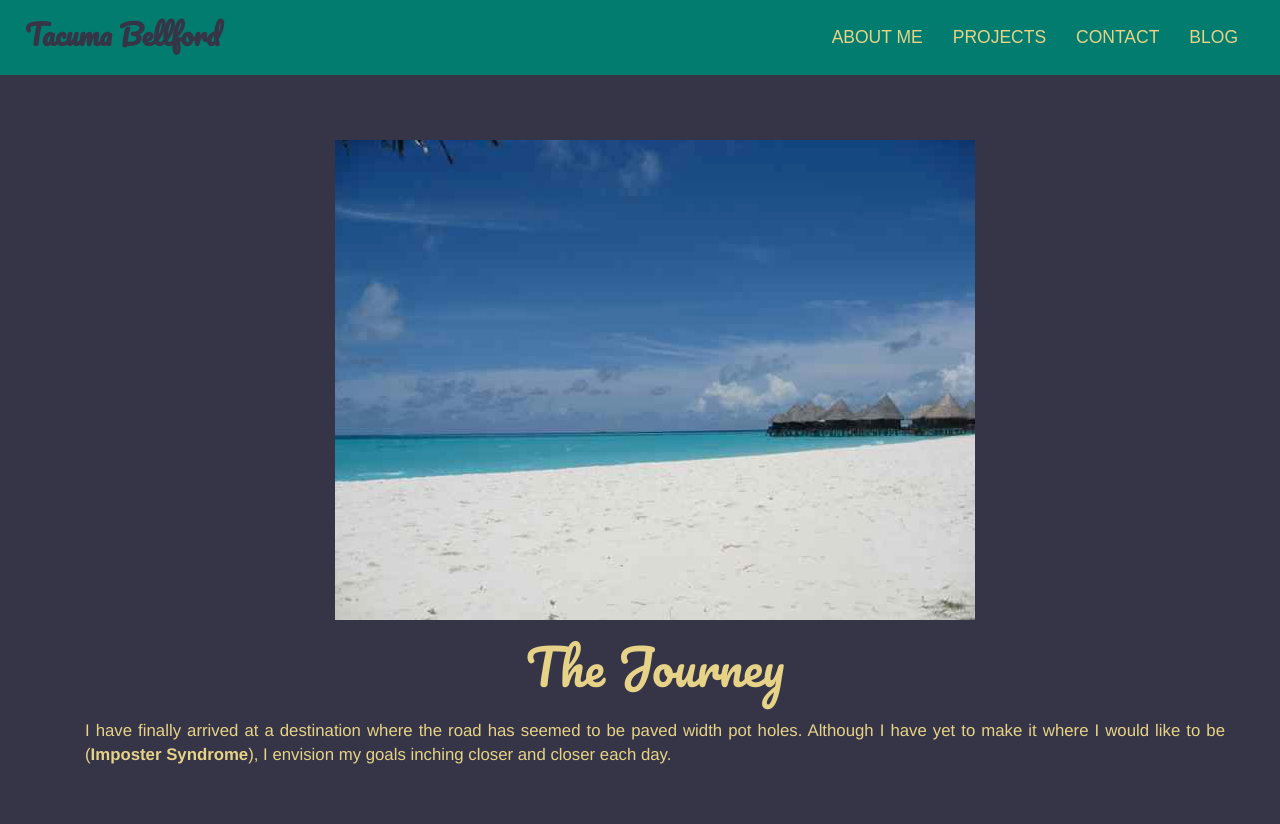
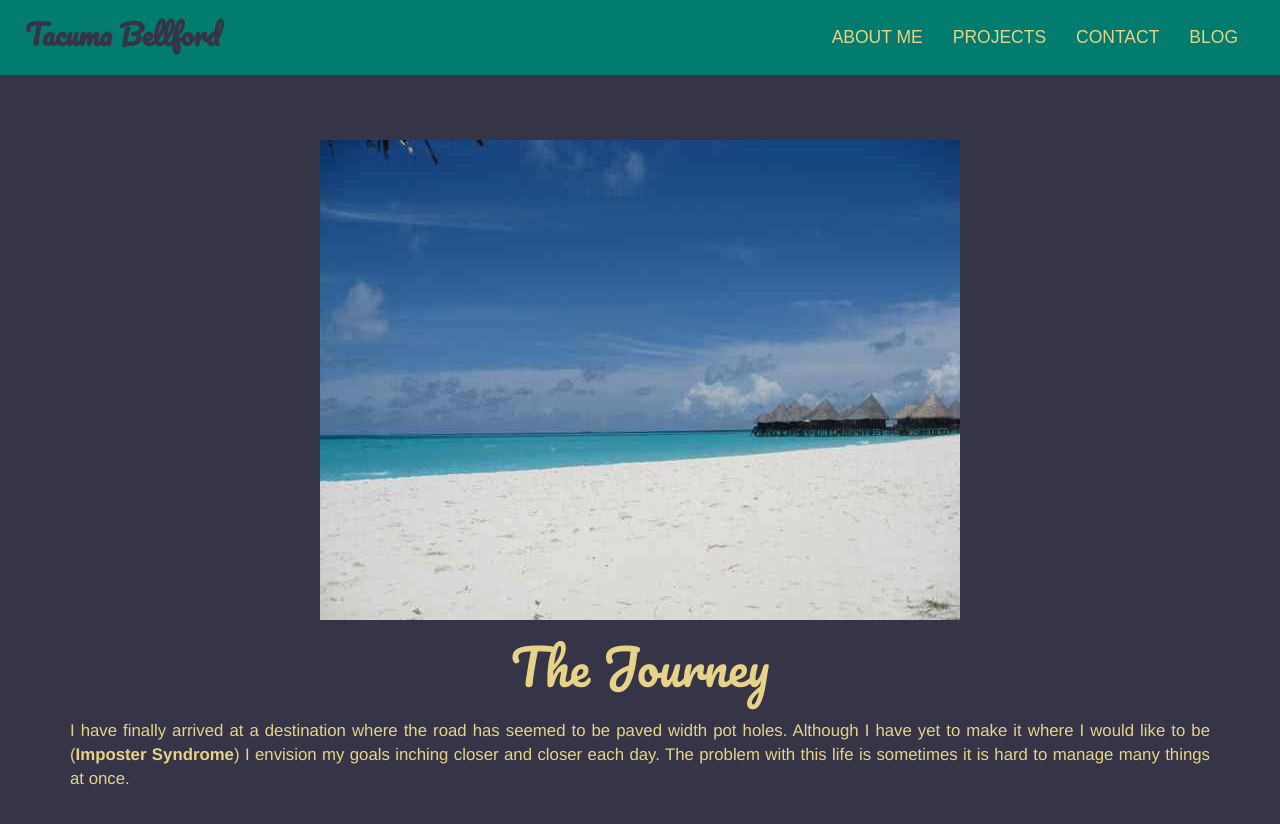
Before and after one commit to takumab/portfolio, a Jekyll site: the page built from _posts/2016-11-25-first-official-post.md, in a window 1280 px wide. Shown: the top 824 px of the page. Built offline with Jekyll 4.4.1, drawn with Linux system fonts in a browser that asks for light colours; nearby versions of some CDN libraries; library files that are not in the unit come from our copies; a script that is not in the unit is left out.

Commit message:
Move default post to drafts partial and add styling to post.html

```diff
--- a/_layouts/post.html
+++ b/_layouts/post.html
@@ -2,11 +2,10 @@
 layout: default
 ---
 
-<div class="container">
+
   <div class="row">
     <div class="col-sm-12" id="posting">
       <img src="{{ site.basurl }}/assets/img/beach.jpg" class="img-responsive pics" alt="The beach">
       {{ content }}
     </div>
   </div>
-</div>
--- a/_posts/2016-11-25-first-official-post.md
+++ b/_posts/2016-11-25-first-official-post.md
@@ -8,6 +8,4 @@
 
 # The Journey
 
-I have finally arrived at a destination where the road has seemed to be paved width pot holes.
-Although I have yet to make it where I would like to be (**Imposter Syndrome**), I envision my goals
-inching closer and closer each day.
+I have finally arrived at a destination where the road has seemed to be paved width pot holes. Although I have yet to make it where I would like to be (**Imposter Syndrome**) I envision my goals inching closer and closer each day. The problem with this life is sometimes it is hard to manage many things at once.
--- a/_sass/_layout.scss
+++ b/_sass/_layout.scss
@@ -382,14 +382,21 @@
 }
 
 .posts {
-
+	padding-top: 70px;
 	a {
 		text-decoration: none;
 		color: $text-color;
 		font-family: $header-font;
+		font-size: 2em;
+
 		list-style-type: none;
 	}
 
+	time {
+		font-size: 1.5em;
+		font-family: 'Open Sans', sans-serif;
+		margin-left: 15px;
+	}
 }
 
 
```
Also changed, not shown: _drafts/2016-09-18-welcome-to-jekyll.markdown (renamed from _posts/2016-09-18-welcome-to-jekyll.markdown).
